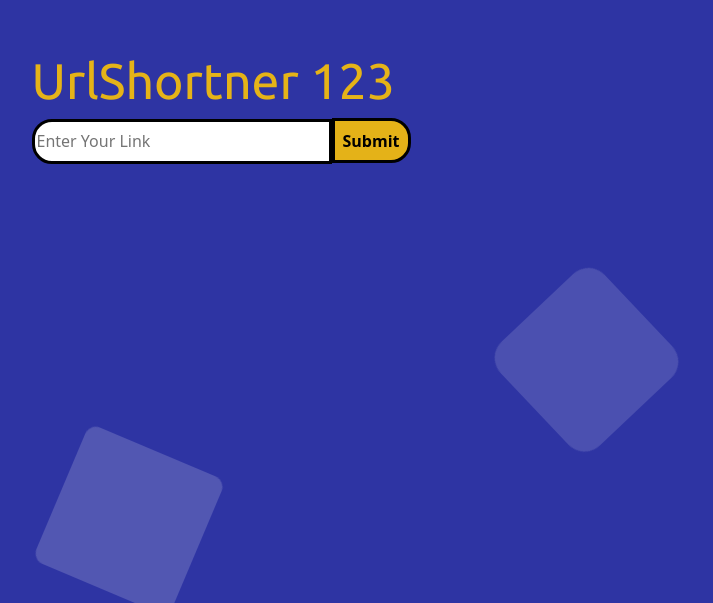
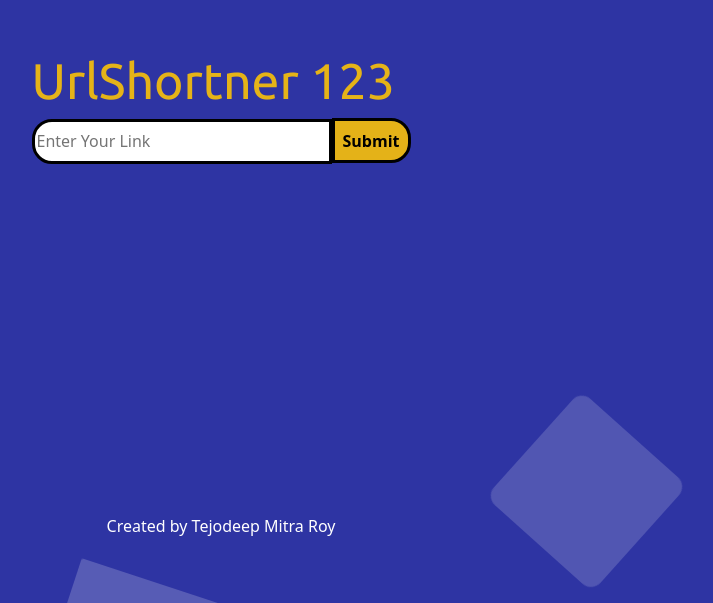
Before and after one commit to Tejodeep2002/UrlShortner-123, a React (Create React App) app: page / in a window 1280 px wide. Shown: the part 197-800 px from the top of the page, without its empty margins (419-1132 px from the left). Built offline with nearby package versions, Linux system fonts and the light colour scheme; a web font is replaced by a local one.

Commit message:
Add footer

```diff
--- a/public/index.html
+++ b/public/index.html
@@ -40,4 +40,6 @@
       To create a production bundle, use `npm run build` or `yarn build`.
     -->
   </body>
+
+
 </html>
--- a/src/App.js
+++ b/src/App.js
@@ -1,9 +1,12 @@
 import './App.css';
+import './Main File/UrlShortner.css'
 import Textarea from './Main File/UrlShortner';
 import 'bootstrap/dist/css/bootstrap.css';
 import Background from './Main File/Background';
 import Linkresult from './Main File/LinkResult';
+import Footer from './Main File/Footer';
 import { useState } from 'react';
+
 
 function App() {
   const [inputValue,setInputValue]=useState("");
@@ -12,6 +15,7 @@ function App() {
       <Textarea setInputValue={setInputValue}/>
       <Background/>
       <Linkresult inputValue={inputValue}/>
+      <Footer/>
     </div>
   );
 }
--- /dev/null
+++ b/src/Main File/Footer.jsx
@@ -0,0 +1,14 @@
+import React, { Component } from 'react';
+
+class Footer extends Component {
+    state = {  }
+    render() {
+        return (
+            <div className='footer'>
+                <p>Created by Tejodeep Mitra Roy</p>
+            </div>
+          );
+    }
+}
+
+export default Footer;
--- a/src/Main File/UrlShortner.css
+++ b/src/Main File/UrlShortner.css
@@ -60,6 +60,13 @@
   color:white;
   font-size: 1rem;
 }
+
+/* Footer */
+  .footer{
+    color:white;
+    margin-top: 40vh;
+    position: static;
+  }
 
 /* Background Animation */
 @keyframes animate {
```
